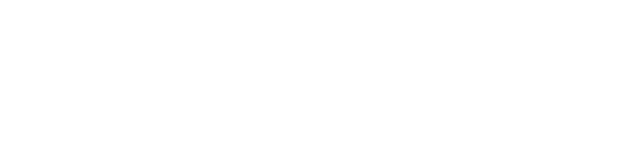
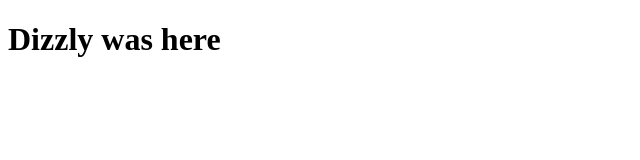
Before and after one commit to dkatina/forking-lesson, a plain HTML site: page index.html in a window 1280 px wide. Shown: the whole page, without its empty margins (0-640 px from the left). Drawn offline with Linux system fonts and the light colour scheme.

Commit message:
Dizzlyyyyyyy

```diff
--- a/index.html
+++ b/index.html
@@ -7,7 +7,7 @@
 </head>
 <body>
     <!-- jake nav bar -->
-
+        <h1>Dizzly was here</h1>
     <!-- end of jake nav bar -->
 
     <!-- jim body -->
```
